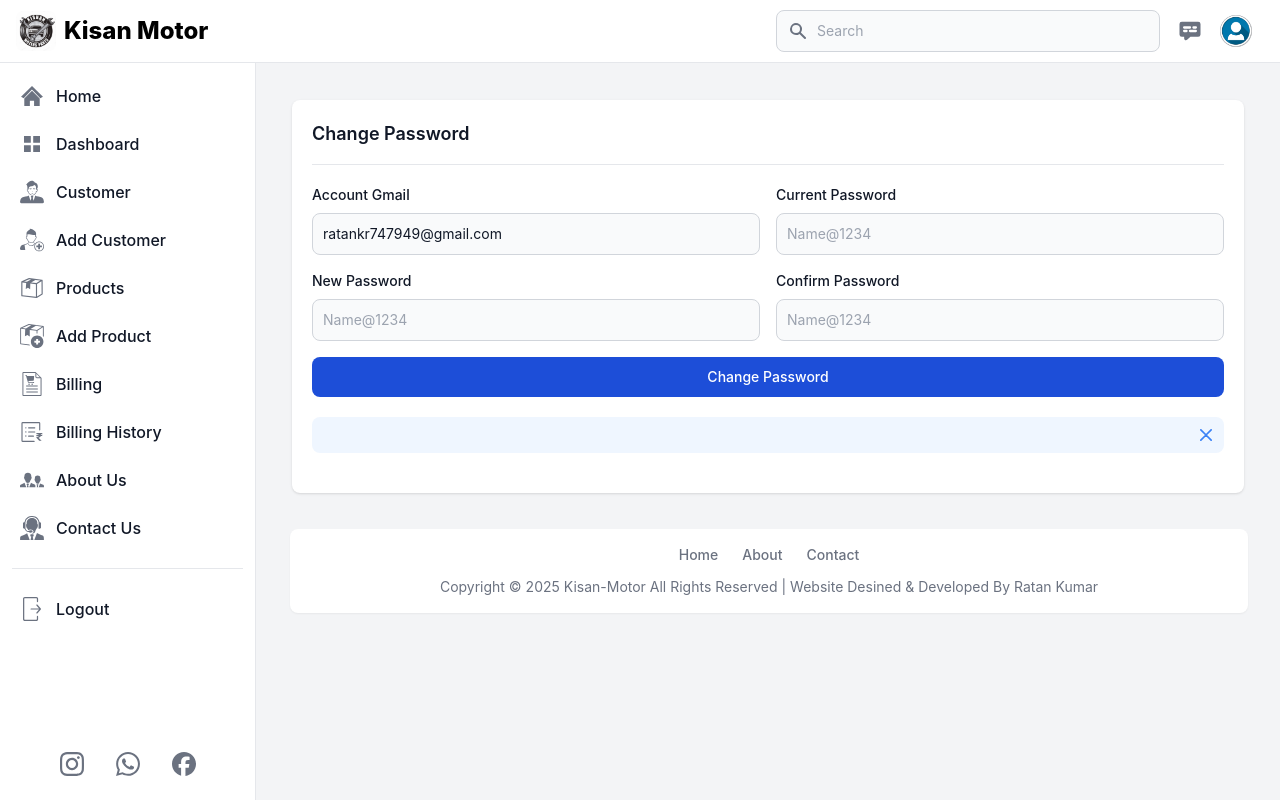
After one commit to ratan-kumar-git/Inventory-Management-System, a Flask app: page /change_password in a window 1280 px wide. The commit adds this page. Run offline with Flask 3, Linux system fonts and the light colour scheme; a user stored in the database is signed in; some libraries are stand-ins or nearby versions.

Commit message:
adding change password

```diff
--- a/app.py
+++ b/app.py
@@ -174,13 +174,46 @@ def login():
         password = request.form['password']
 
         user = User.query.filter_by(email=email).first()
-        if user and user.check_password(password):
-            session['email'] = user.email
-            return redirect('/dashboard')
+        if user:
+            if user.check_password(password):
+                session['email'] = user.email
+                return redirect('/dashboard')
+            else:
+                error = 'Incorrect password. Please try again.'
         else:
-            error = 'Invalid email or password. Please try again.'
-            flash(error, 'error')
+            error = 'Email not found. Please register first.'
+        flash(error, 'error')
     return render_template('login.html', title='Login Page')
+
+@app.route('/change_password', methods=['GET', 'POST'])
+def change_password():
+    if 'email' not in session:
+        flash('You need to login first.', 'error')
+        return redirect('/login')
+
+    user = User.query.filter_by(email=session['email']).first()
+
+    if request.method == 'POST':
+        current_password = request.form['current_password']
+        new_password = request.form['new_password']
+        confirm_password = request.form['confirm_password']
+
+        if not user.check_password(current_password):
+            flash('Current password is incorrect.', 'error')
+            return redirect('/change_password')
+
+        if new_password != confirm_password:
+            flash('New passwords do not match.', 'error')
+            return redirect('/change_password')
+
+        # Update password
+        user.password = user.hash_password(new_password)
+        db.session.commit()
+        flash('Password updated successfully.', 'success')
+        return redirect('/change_password')
+
+    return render_template('change_password.html', title='Change Password', user=user)
+
 
 #Dashboard
 @app.route('/dashboard', methods=['GET', 'POST'])
@@ -192,6 +225,9 @@ def dashboard():
 
         # Get products with low stock
         low_prod_stock = Products.query.filter(Products.user_id == user.id, Products.prod_quantity<=Products.prod_min_quantity).order_by(Products.prod_quantity).all()
+
+        #get all products
+        products = Products.query.filter(Products.user_id == user.id).order_by(Products.id).all()
 
         # Get total customers, products, billings, and sales
         total_customer = Customer.query.filter(Customer.user_id == user.id).count()
@@ -214,8 +250,7 @@ def dashboard():
         return render_template('dashboard.html', title='Dashboard', current_page = 'dashboard',
             user=user, messages=messages, customers=customers, low_prod_stock=low_prod_stock,
             total_customer=total_customer, total_product=total_product, total_sales=total_sales,
-            total_billings=total_billings
-            )
+            total_billings=total_billings, products=products)
     else:
         flash('You need to login first.', 'error')
         return redirect('/login')
--- a/static/css/output.css
+++ b/static/css/output.css
@@ -680,6 +688,15 @@ video {
   margin-bottom: 1rem;
 }
 
+.my-5 {
+  margin-top: 1.25rem;
+  margin-bottom: 1.25rem;
+}
+
+.-ml-1 {
+  margin-left: -0.25rem;
+}
+
 .mb-1 {
   margin-bottom: 0.25rem;
 }
--- /dev/null
+++ b/templates/change_password.html
@@ -0,0 +1,73 @@
+{% extends 'layout.html' %}
+
+{% block content %}
+<div class="p-4 md:ml-64 h-auto pt-20">
+    <div class="p-5 m-2 md:m-5 relative bg-white rounded-lg shadow dark:bg-gray-800">
+        <div class="flex justify-between items-center pb-4 mb-4 rounded-t border-b sm:mb-5 dark:border-gray-600">
+            <h3 class="text-lg font-semibold text-gray-900 dark:text-white">
+                Change Password
+            </h3>
+        </div>
+        <form action="/change_password" method="POST">
+            <div class="grid gap-4 mb-4 sm:grid-cols-2">
+                <div>
+                    <label for="acc_email" class="block mb-2 text-sm font-medium text-gray-900 dark:text-white">Account
+                        Gmail</label>
+                    <input type="email" name="acc_email"
+                        class="bg-gray-50 border border-gray-300 text-gray-900 text-sm rounded-lg focus:ring-primary-600 focus:border-primary-600 block w-full p-2.5 dark:bg-gray-700 dark:border-gray-600 dark:placeholder-gray-400 dark:text-white dark:focus:ring-primary-500 dark:focus:border-primary-500"
+                        placeholder="Name@1234" value="{{session.email}}" required="">
+                </div>
+                <div>
+                    <label for="current_password"
+                        class="block mb-2 text-sm font-medium text-gray-900 dark:text-white">Current Password</label>
+                    <input type="password" name="current_password"
+                        class="bg-gray-50 border border-gray-300 text-gray-900 text-sm rounded-lg focus:ring-primary-600 focus:border-primary-600 block w-full p-2.5 dark:bg-gray-700 dark:border-gray-600 dark:placeholder-gray-400 dark:text-white dark:focus:ring-primary-500 dark:focus:border-primary-500"
+                        placeholder="Name@1234" required="">
+                </div>
+                <div>
+                    <label for="new_password" class="block mb-2 text-sm font-medium text-gray-900 dark:text-white">New
+                        Password</label>
+                    <input type="password" name="new_password"
+                        class="bg-gray-50 border border-gray-300 text-gray-900 text-sm rounded-lg focus:ring-primary-600 focus:border-primary-600 block w-full p-2.5 dark:bg-gray-700 dark:border-gray-600 dark:placeholder-gray-400 dark:text-white dark:focus:ring-primary-500 dark:focus:border-primary-500"
+                        placeholder="Name@1234" required="">
+                </div>
+                <div>
+                    <label for="confirm_password"
+                        class="block mb-2 text-sm font-medium text-gray-900 dark:text-white">Confirm Password</label>
+                    <input type="password" name="confirm_password"
+                        class="bg-gray-50 border border-gray-300 text-gray-900 text-sm rounded-lg focus:ring-primary-600 focus:border-primary-600 block w-full p-2.5 dark:bg-gray-700 dark:border-gray-600 dark:placeholder-gray-400 dark:text-white dark:focus:ring-primary-500 dark:focus:border-primary-500"
+                        placeholder="Name@1234" required="">
+                </div>
+            </div>
+            <button type="submit"
+                class="w-full text-white text-center bg-primary-700 hover:bg-primary-800 focus:ring-4 focus:outline-none focus:ring-primary-300 font-medium rounded-lg text-sm px-5 py-2.5 dark:bg-primary-600 dark:hover:bg-primary-700 dark:focus:ring-primary-800">
+                Change Password
+            </button>
+        </form>
+
+        <!-- Notification -->
+        <div id="alert-1" class="flex items-center p-2 my-5 text-blue-800 rounded-lg bg-blue-50" role="alert">
+            {% with messages = get_flashed_messages(with_categories=true) %}
+            {% if messages %}
+            {% for category, message in messages %}
+            <div class="{{ category }}" class="ms-3 text-sm font-medium">
+                {{ message }}
+            </div>
+            {% endfor %}
+            {% endif %}
+            {% endwith %}
+
+            <button type="button"
+                class="ms-auto -mx-1.5 -my-1.5 bg-blue-50 text-blue-500 rounded-lg focus:ring-2 focus:ring-blue-400 p-1.5 hover:bg-blue-200 inline-flex items-center justify-center h-8 w-8 "
+                data-dismiss-target="#alert-1" aria-label="Close">
+                <span class="sr-only">Close</span>
+                <svg class="w-3 h-3" aria-hidden="true" xmlns="http://www.w3.org/2000/svg" fill="none"
+                    viewBox="0 0 14 14">
+                    <path stroke="currentColor" stroke-linecap="round" stroke-linejoin="round" stroke-width="2"
+                        d="m1 1 6 6m0 0 6 6M7 7l6-6M7 7l-6 6" />
+                </svg>
+            </button>
+        </div>
+    </div>
+</div>
+{% endblock %}
--- a/templates/customer.html
+++ b/templates/customer.html
@@ -19,7 +19,7 @@
                     class="flex flex-col flex-shrink-0 space-y-3 md:flex-row md:items-center lg:justify-end md:space-y-0 md:space-x-3">
                     <a href="/add_customer">
                         <button type="button"
-                            class="flex items-center justify-center px-4 py-2 text-sm font-medium text-white rounded-lg bg-primary-700 hover:bg-primary-800 focus:ring-4 focus:ring-primary-300 dark:bg-primary-600 dark:hover:bg-primary-700 focus:outline-none dark:focus:ring-primary-800">
+                            class="w-full flex items-center justify-center px-4 py-2 text-sm font-medium text-white rounded-lg bg-primary-700 hover:bg-primary-800 focus:ring-4 focus:ring-primary-300 dark:bg-primary-600 dark:hover:bg-primary-700 focus:outline-none dark:focus:ring-primary-800">
                             <svg class="h-3.5 w-3.5 mr-2" fill="currentColor" viewbox="0 0 20 20"
                                 xmlns="http://www.w3.org/2000/svg" aria-hidden="true">
                                 <path clip-rule="evenodd" fill-rule="evenodd"
@@ -31,7 +31,7 @@
 
                     <a href="/download_customer">
                         <button type="button"
-                            class="flex items-center justify-center flex-shrink-0 px-3 py-2 text-sm font-medium text-gray-900 bg-white border border-gray-200 rounded-lg focus:outline-none hover:bg-gray-100 hover:text-primary-700 focus:z-10 focus:ring-4 focus:ring-gray-200 dark:focus:ring-gray-700 dark:bg-gray-800 dark:text-gray-400 dark:border-gray-600 dark:hover:text-white dark:hover:bg-gray-700">
+                            class="w-full flex items-center justify-center flex-shrink-0 px-3 py-2 text-sm font-medium text-gray-900 bg-white border border-gray-200 rounded-lg focus:outline-none hover:bg-gray-100 hover:text-primary-700 focus:z-10 focus:ring-4 focus:ring-gray-200 dark:focus:ring-gray-700 dark:bg-gray-800 dark:text-gray-400 dark:border-gray-600 dark:hover:text-white dark:hover:bg-gray-700">
                             <svg class="w-4 h-4 mr-2" xmlns="http://www.w3.org/2000/svg" fill="none" viewbox="0 0 24 24"
                                 stroke-width="2" stroke="currentColor" aria-hidden="true">
                                 <path stroke-linecap="round" stroke-linejoin="round"
--- a/templates/dashboard.html
+++ b/templates/dashboard.html
@@ -145,7 +145,7 @@
                             <select id="product_select" name="product_id" required
                                 class="p-1 w-2/4 bg-rose-500 text-white text-sm border border-gray-30 rounded-lg">
                                 <option value="">Select Product</option>
-                                {% for product in low_prod_stock %}
+                                {% for product in products %}
                                 <option value="{{ product.id }}">{{ product.prod_name }}</option>
                                 {% endfor %}
                             </select>
--- a/templates/layout.html
+++ b/templates/layout.html
@@ -62,12 +62,6 @@
                             xmlns="http://www.w3.org/2000/svg">
                             <path fill-rule="evenodd"
                                 d="M3 5a1 1 0 011-1h12a1 1 0 110 2H4a1 1 0 01-1-1zM3 10a1 1 0 011-1h6a1 1 0 110 2H4a1 1 0 01-1-1zM3 15a1 1 0 011-1h12a1 1 0 110 2H4a1 1 0 01-1-1z"
-                                clip-rule="evenodd"></path>
-                        </svg>
-                        <svg aria-hidden="true" class="hidden w-6 h-6" fill="currentColor" viewBox="0 0 20 20"
-                            xmlns="http://www.w3.org/2000/svg">
-                            <path fill-rule="evenodd"
-                                d="M4.293 4.293a1 1 0 011.414 0L10 8.586l4.293-4.293a1 1 0 111.414 1.414L11.414 10l4.293 4.293a1 1 0 01-1.414 1.414L10 11.414l-4.293 4.293a1 1 0 01-1.414-1.414L8.586 10 4.293 5.707a1 1 0 010-1.414z"
                                 clip-rule="evenodd"></path>
                         </svg>
                         <span class="sr-only">Toggle sidebar</span>
@@ -210,6 +204,11 @@
                             <a href="/about_us"
                                 class="block py-2 px-4 text-sm hover:bg-gray-100 dark:hover:bg-gray-600 dark:text-gray-400 dark:hover:text-white">My
                                 profile</a>
+                        </li>
+                        <li>
+                            <a href="/change_password"
+                                class="block py-2 px-4 text-sm hover:bg-gray-100 dark:hover:bg-gray-600 dark:text-gray-400 dark:hover:text-white">
+                                Change Password</a>
                         </li>
                         <li>
                             <a href="/logout"
--- a/templates/product.html
+++ b/templates/product.html
@@ -18,7 +18,7 @@
                     class="flex flex-col flex-shrink-0 space-y-3 md:flex-row md:items-center lg:justify-end md:space-y-0 md:space-x-3">
                     <a href="/add_product">
                         <button type="button"
-                            class="flex items-center justify-center px-4 py-2 text-sm font-medium text-white rounded-lg bg-primary-700 hover:bg-primary-800 focus:ring-4 focus:ring-primary-300 dark:bg-primary-600 dark:hover:bg-primary-700 focus:outline-none dark:focus:ring-primary-800">
+                            class="w-full flex items-center justify-center px-4 py-2 text-sm font-medium text-white rounded-lg bg-primary-700 hover:bg-primary-800 focus:ring-4 focus:ring-primary-300 dark:bg-primary-600 dark:hover:bg-primary-700 focus:outline-none dark:focus:ring-primary-800">
                             <svg class="h-3.5 w-3.5 mr-2" fill="currentColor" viewbox="0 0 20 20" xmlns="http://www.w3.org/2000/svg"
                                 aria-hidden="true">
                                 <path clip-rule="evenodd" fill-rule="evenodd"
@@ -30,7 +30,7 @@
 
                     <a href="/download_excel">
                         <button type="button"
-                            class="flex items-center justify-center flex-shrink-0 px-3 py-2 text-sm font-medium text-gray-900 bg-white border border-gray-200 rounded-lg focus:outline-none hover:bg-gray-100 hover:text-primary-700 focus:z-10 focus:ring-4 focus:ring-gray-200 dark:focus:ring-gray-700 dark:bg-gray-800 dark:text-gray-400 dark:border-gray-600 dark:hover:text-white dark:hover:bg-gray-700">
+                            class="w-full flex items-center justify-center flex-shrink-0 px-3 py-2 text-sm font-medium text-gray-900 bg-white border border-gray-200 rounded-lg focus:outline-none hover:bg-gray-100 hover:text-primary-700 focus:z-10 focus:ring-4 focus:ring-gray-200 dark:focus:ring-gray-700 dark:bg-gray-800 dark:text-gray-400 dark:border-gray-600 dark:hover:text-white dark:hover:bg-gray-700">
                             <svg class="w-4 h-4 mr-2" xmlns="http://www.w3.org/2000/svg" fill="none" viewbox="0 0 24 24" stroke-width="2"
                                 stroke="currentColor" aria-hidden="true">
                                 <path stroke-linecap="round" stroke-linejoin="round"
```
Also changed, not shown: other parts of static/css/output.css (+110 -0 lines), templates/billing.html (+66 -12 lines).
